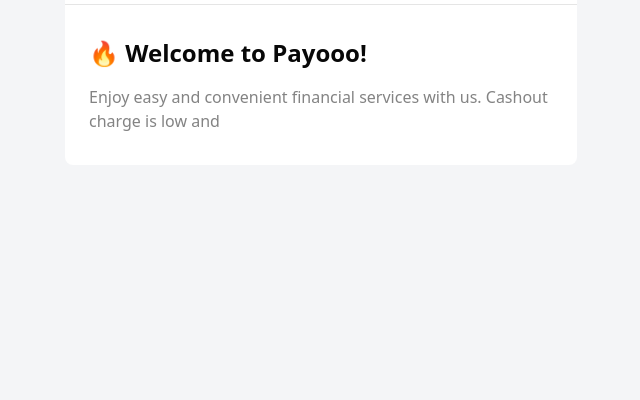
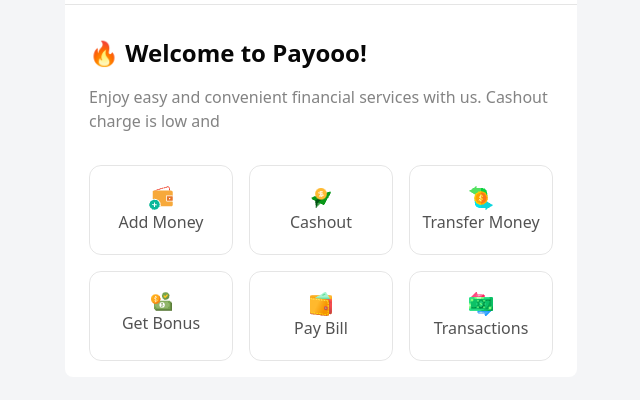
Before and after one commit to romanakhatun/payoo, a plain HTML site: page home.html in a window 1280 px wide. Shown: the part 120-520 px from the top of the page, without its empty margins (319-959 px from the left). Drawn offline with nearby package versions, Linux system fonts and the light colour scheme.

Commit message:
payment method

```diff
--- a/home.html
+++ b/home.html
@@ -42,9 +42,30 @@
           is low and
         </p>
       </div>
-      <div>
-        <div>
-          <img src="./assets/" alt="" />
+      <div class="grid grid-cols-3 gap-4 px-6 pb-4">
+        <div class="text-center border border-[#0808081a] py-5 rounded-xl">
+          <img class="mx-auto" src="./assets/add-money.png" alt="" />
+          <h2 class="text-[#080808b3]">Add Money</h2>
+        </div>
+        <div class="text-center border border-[#0808081a] py-5 rounded-xl">
+          <img class="mx-auto" src="./assets/cashout.png" alt="" />
+          <h2 class="text-[#080808b3]">Cashout</h2>
+        </div>
+        <div class="text-center border border-[#0808081a] py-5 rounded-xl">
+          <img class="mx-auto" src="./assets/transfer-money.png" alt="" />
+          <h2 class="text-[#080808b3]">Transfer Money</h2>
+        </div>
+        <div class="text-center border border-[#0808081a] py-5 rounded-xl">
+          <img class="mx-auto" src="./assets/bonus.png" alt="" />
+          <h2 class="text-[#080808b3]">Get Bonus</h2>
+        </div>
+        <div class="text-center border border-[#0808081a] py-5 rounded-xl">
+          <img class="mx-auto" src="./assets/bill.png" alt="" />
+          <h2 class="text-[#080808b3]">Pay Bill</h2>
+        </div>
+        <div class="text-center border border-[#0808081a] py-5 rounded-xl">
+          <img class="mx-auto" src="./assets/transaction.png" alt="" />
+          <h2 class="text-[#080808b3]">Transactions</h2>
         </div>
       </div>
     </div>
```
Also changed, not shown: assets/add-money.png (renamed from assets/wallet1.png), assets/bill.png (renamed from assets/purse.png), assets/bonus.png (renamed from assets/bonus1.png), assets/cashout.png (renamed from assets/send1.png), assets/transaction.png (renamed from assets/transaction1.png), assets/transfer-money.png (renamed from assets/money1.png).
